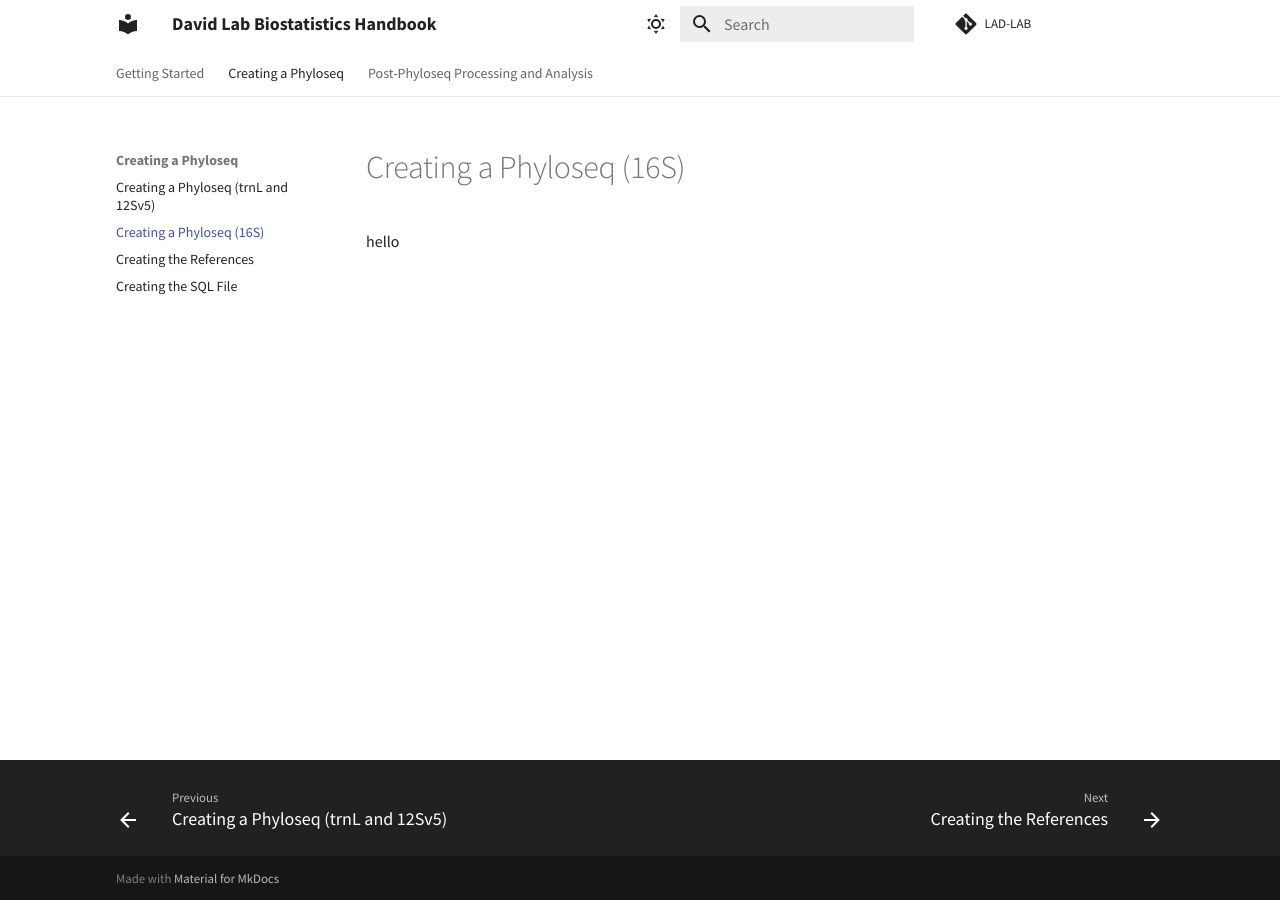
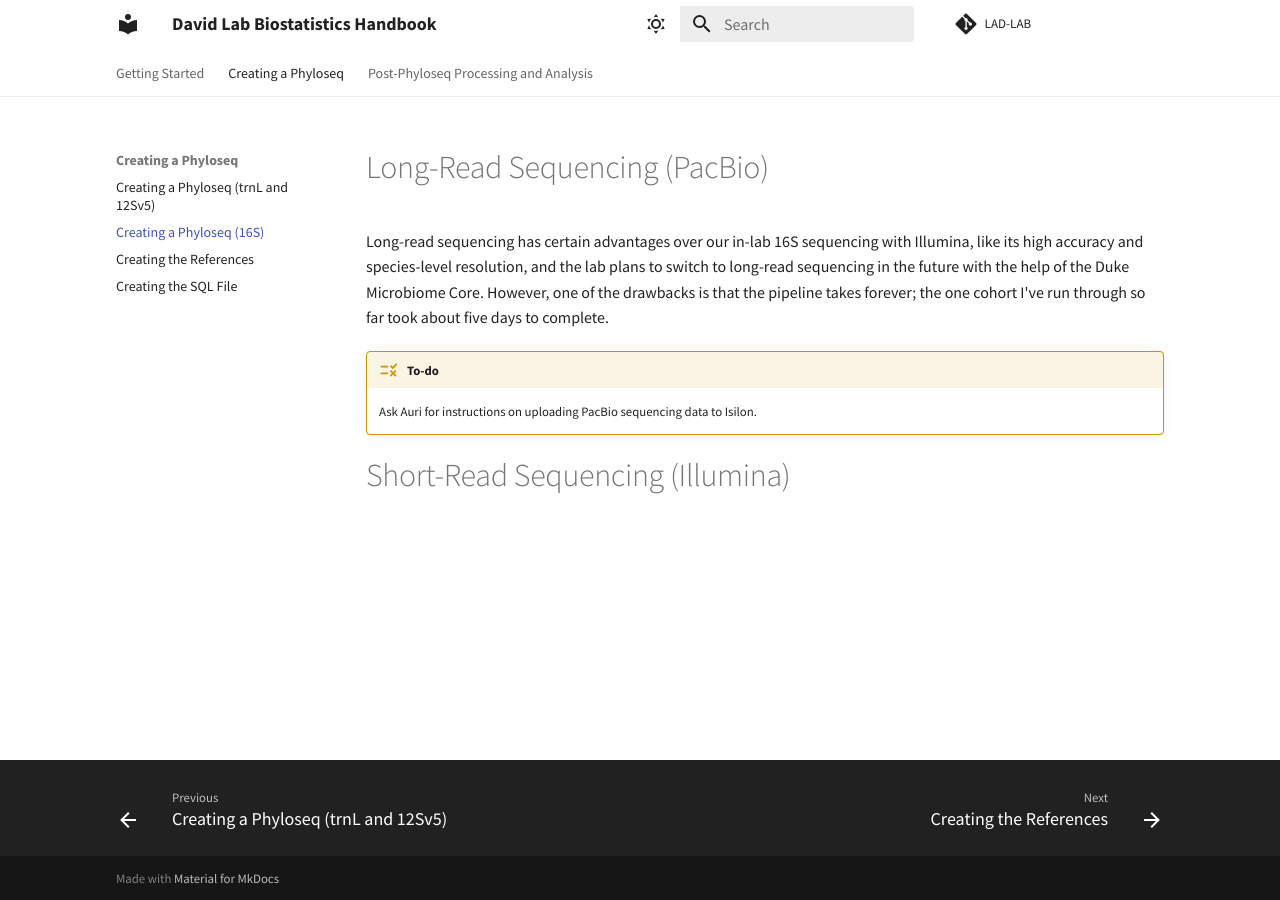
Before and after one commit to LAD-LAB/lad-lab.github.io, an MkDocs documentation site: the page built from docs/16s.md, in a window 1280 px wide. Built offline with MkDocs 1.6.1 and Material for MkDocs 9.7.7, drawn with Linux system fonts in a browser that asks for light colours.

Commit message:
Update 16s.md

```diff
--- a/docs/16s.md
+++ b/docs/16s.md
@@ -1 +1,11 @@
-hello
+# Long-Read Sequencing (PacBio)
+
+Long-read sequencing has certain advantages over our in-lab 16S sequencing with Illumina, like its high accuracy and species-level resolution, and the lab plans to switch to long-read sequencing in the future with the help of the Duke Microbiome Core. However, one of the drawbacks is that the pipeline takes forever; the one cohort I've run through so far took about five days to complete.
+
+!!! to-do
+
+    Ask Auri for instructions on uploading PacBio sequencing data to Isilon.
+
+
+
+# Short-Read Sequencing (Illumina)
```
